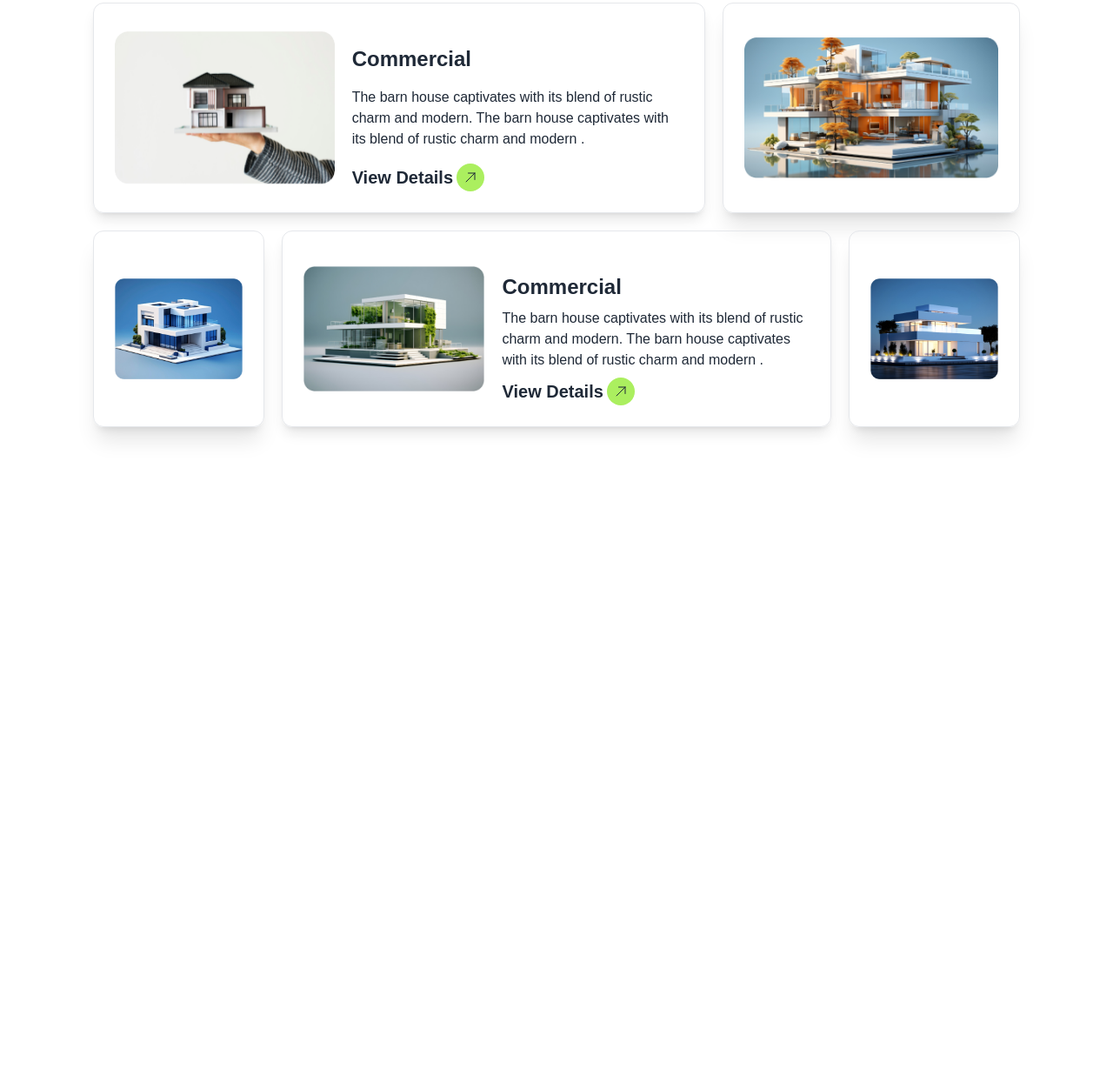
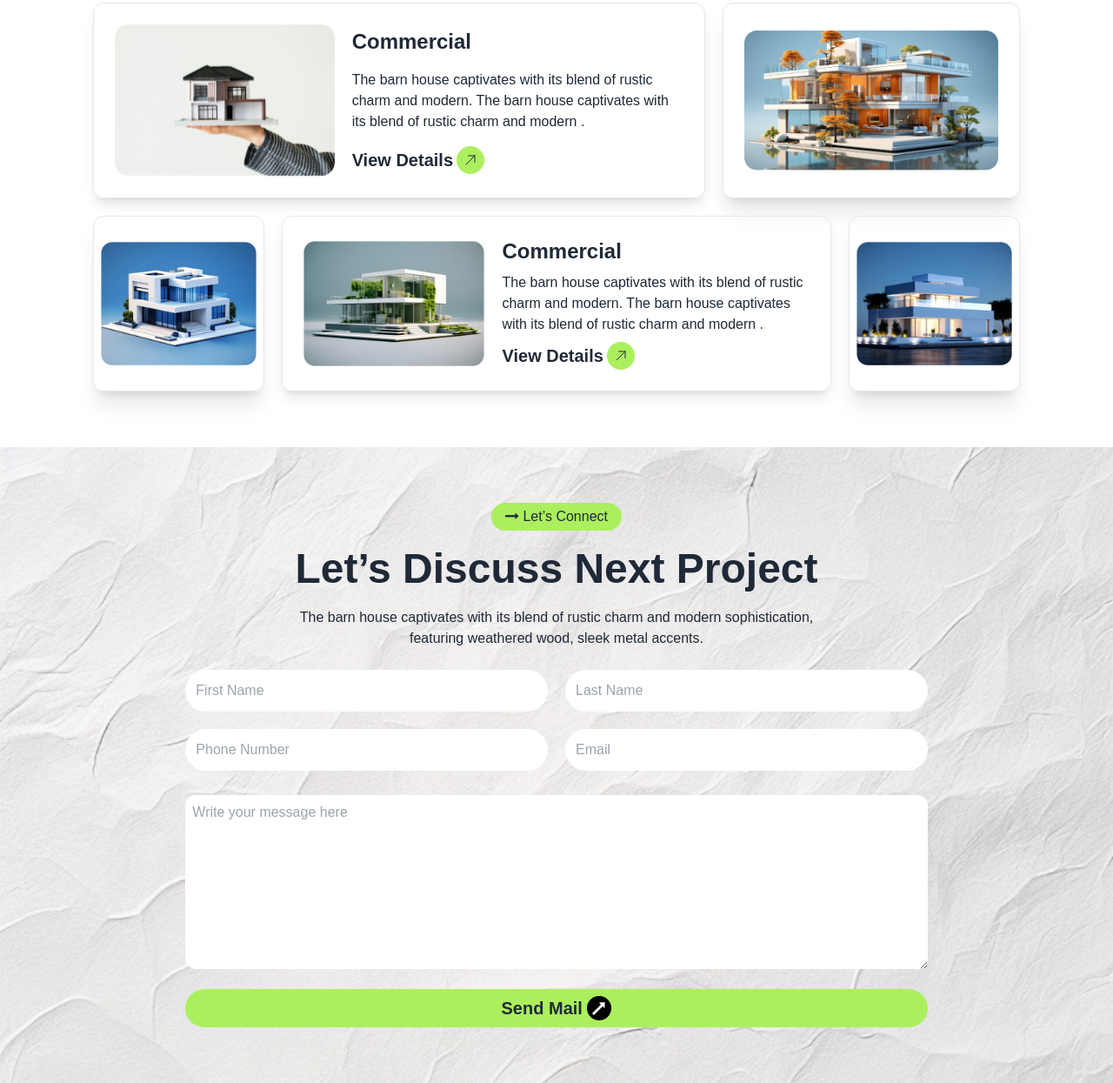
Before and after one commit to arahman225/Assignment-03, a plain HTML site: page index.html in a window 1280 px wide. Shown: the part 2392-3637 px from the top of the page at 87% size. Before the commit the page ends 2947 px from the top, so only its background shows below. Drawn offline with nearby package versions, Linux system fonts and the light colour scheme.

Commit message:
added discussion section

```diff
--- a/index.html
+++ b/index.html
@@ -34,6 +34,10 @@
             'rounded-100': '100px',
 
                 },
+                backgroundImage: {
+        'hero-pattern': "url('assets/icons/bg.jpg')",
+        'footer-texture': "url('/img/footer-texture.png')",
+      }
               },
             },
           }
@@ -182,7 +186,7 @@
 
         <div class="grid lg:grid-cols-3 gap-5">
           <div class="lg:col-span-2">
-            <div class="lg:flex items-center p-6 border rounded-xl shadow-lg gap-5 space-y-6">
+            <div class="lg:flex items-center p-6 border rounded-xl shadow-lg gap-5">
               <div class="w-full">
                 <img class="mx-auto  max-sm:w-full p-0" src="assets/images/img1.png" alt="">
               </div>
@@ -206,13 +210,13 @@
 <!-- second card start -->
 
         <div class="grid lg:grid-cols-5 gap-5 mt-5">
-          <div class="lg:flex items-center justify-center border p-6 rounded-xl shadow-xl">
+          <div class="flex items-center justify-center border p-2 rounded-xl shadow-xl">
             <div class="w-full">
               <img class=" max-sm:w-full" src="assets/images/img3.png" alt="">
             </div>
           </div>
           <div class="lg:col-span-3">
-            <div class="lg:flex items-center p-6 border rounded-xl shadow-lg gap-5 space-y-6">
+            <div class="lg:flex items-center p-6 border rounded-xl shadow-lg gap-5">
               <div class="w-full">
                 <img class="w-full" src="assets/images/img4.png" alt="">
               </div>
@@ -225,18 +229,57 @@
               </div>
             </div>
           </div>
-          <div class="flex items-center border p-6 rounded-xl shadow-xl">
+          <div class="flex items-center border p-2 rounded-xl shadow-xl">
             <div class="w-full">
               <img class="w-full" src="assets/images/img5.png" alt="">
             </div>
           </div>
         </div>
-
 <!-- second card end -->
 
       </div>
     </section>
    <!-- Our latest works section end -->
+
+    <section class="py-16 bg-hero-pattern bg-cover bg-center">
+      <div class="w-4/6 mx-auto">
+        <div class="text-center space-y-5 mb-6">
+          <h4 class="bg-primarycolor inline-block p-1 px-4 rounded-6xl"><i class="fa fa-long-arrow-right"></i> Let’s Connect</h4>
+          <h2 class="lg:text-5xl md:text-3xl font-extrabold">Let’s Discuss Next Project</h2>
+          <p>The barn house captivates with its blend of rustic charm and modern sophistication,<br> featuring weathered wood, sleek metal accents.</p>
+        </div>
+        <div>
+            <form action="">
+              <div class="grid lg:grid-cols-2 gap-5 mb-7">
+                <div>
+                  <input class="w-full p-3 rounded-full" type="text" id="fname" name="FirstName" placeholder="First Name" required>
+                </div>
+                <div>
+                  <input class="w-full p-3 rounded-full" type="text" id="fname" name="LastName" placeholder="Last Name" required>
+                </div>
+                <div>
+                  <input class="w-full p-3 rounded-full" type="text" id="Phone Number" name="LastName" placeholder="Phone Number" required>
+                </div>
+                <div>
+                  <input class="w-full p-3 rounded-full" type="text" name="email" id="email" placeholder="Email" required>
+                </div>
+              </div>
+              <div class="space-y-4">
+                <div>
+                  <textarea class="w-full rounded-xl p-2" id="subject" name="subject" placeholder="Write your message here" style="height:200px"></textarea>
+                </div>
+                <div class="text-center">
+                  <button class="bg-primarycolor w-full p-2 text-xl font-bold rounded-full">Send Mail <i class="-rotate-45 bg-black text-white rounded-full p-1 fa fa-long-arrow-right"></i></button>
+                </div>
+              </div>
+            </form>
+          </div>
+        </div>
+    </section>
+
+
 <!-- main section end -->
+
+<!-- Foo -->
 </body>
 </html>
```
